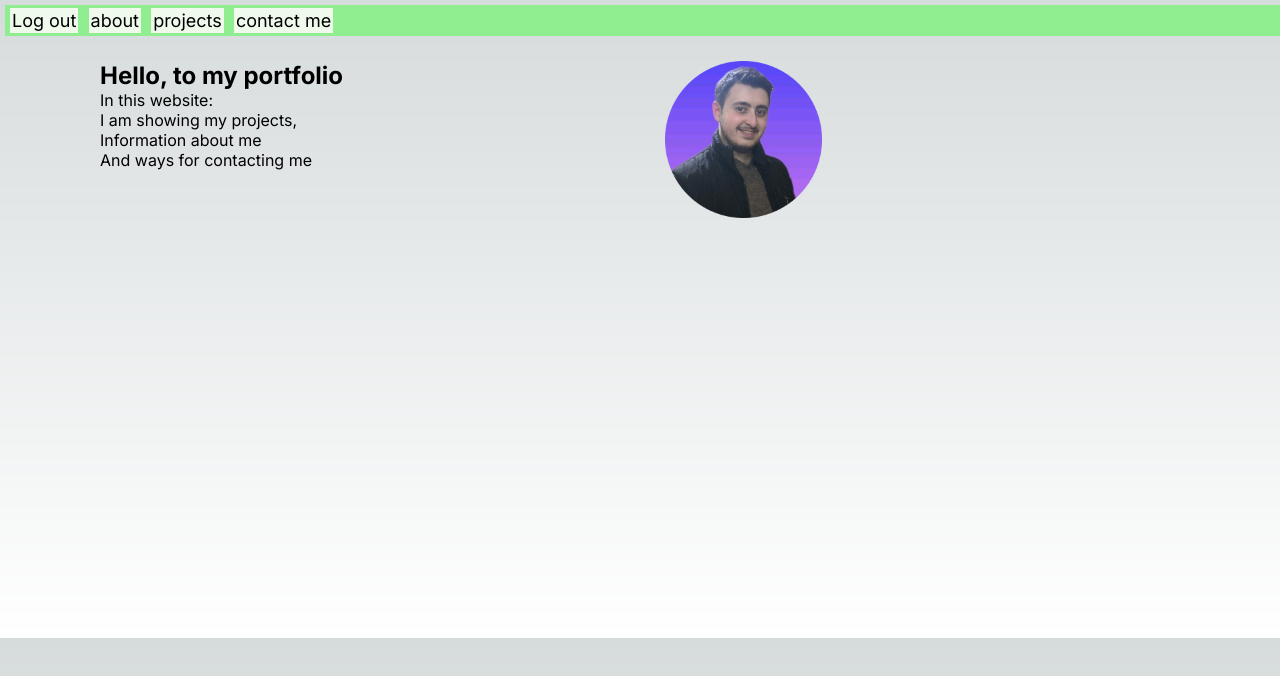
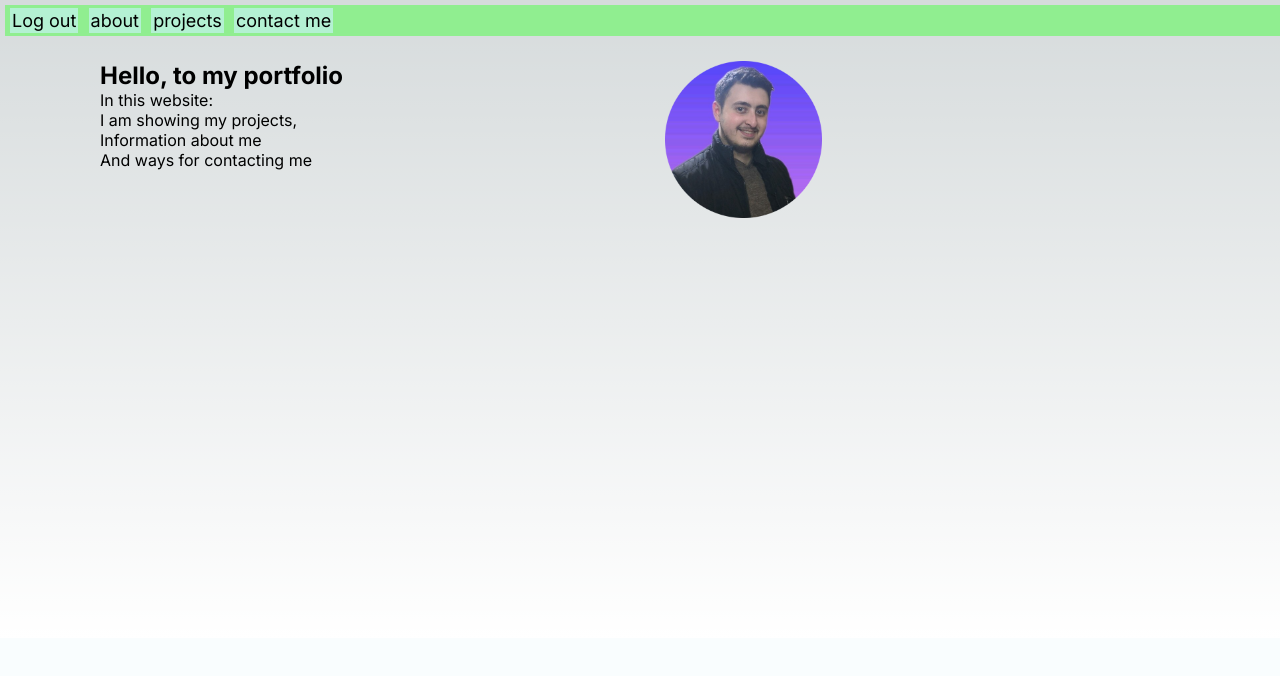
Before and after one commit to Omaralkhanjy94/omaralkhanji94, a Next.js app: page / in a window 1280 px wide. Shown: the top 676 px of the page. Built offline with nearby package versions, Linux system fonts and the light colour scheme.

Commit message:
background-color
Editing on the background of the body of the application.

```diff
--- a/app/globals.css
+++ b/app/globals.css
@@ -83,6 +83,7 @@ html,
 body {
   max-width: 100vw;
   overflow-x: hidden;
+  background-color: #a7edf010;
 }
 
 body {
@@ -131,7 +132,7 @@ a {
 .navlink{
   /* margin: 2px; */
   padding: 2.0px;
-  background-color: #fffdfdda;
+  background-color: #b5f1d5fa;
 }
 #avatar{
   width: 100%;
```
